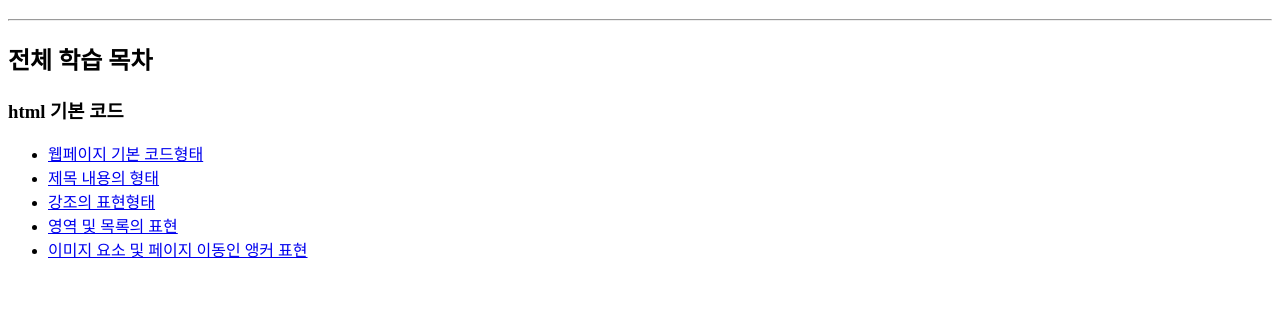
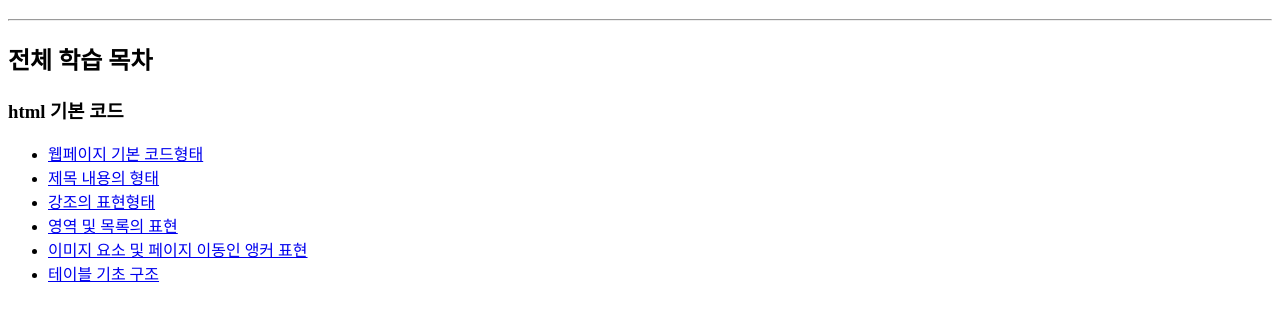
Before and after one commit to Yena0225/markup, a plain HTML site: page b_basic/index.html in a window 1280 px wide. Shown: the part 70-390 px from the top of the page. Drawn offline with Linux system fonts and the light colour scheme.

Commit message:
목차정리

```diff
--- a/b_basic/index.html
+++ b/b_basic/index.html
@@ -18,6 +18,7 @@
         <li><a href="./html/a_03_highlight.html">강조의 표현형태</a></li>
         <li><a href="./html/a_04_list.html">영역 및 목록의 표현</a></li>
         <li><a href="./html/a_05_img_anker.html">이미지 요소 및 페이지 이동인 앵커 표현</a></li>
+        <li><a href="./html/a_06_table_01.html">테이블 기초 구조</a></li>
       </ul>
     </div> <!--// .html_area-->
   </div> <!--// .wrap-->
```
